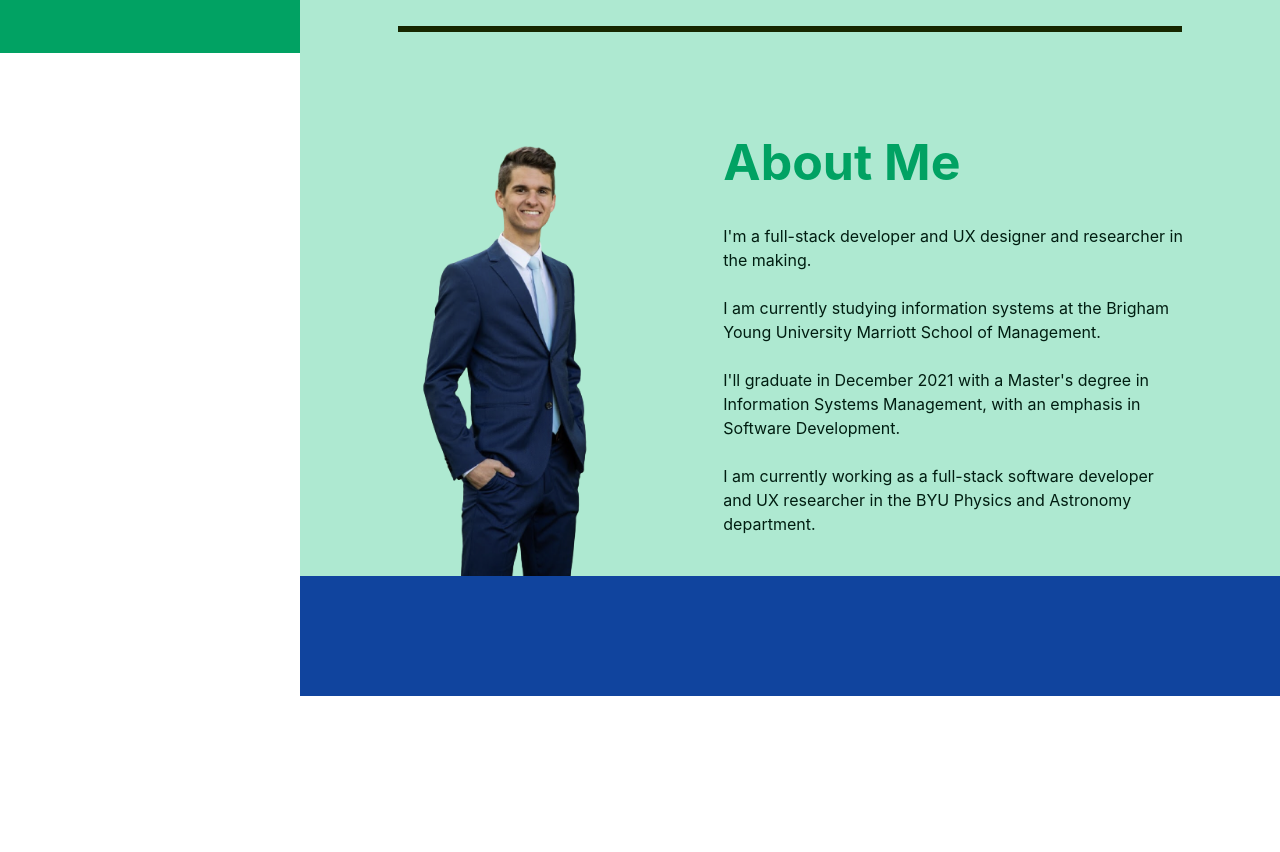
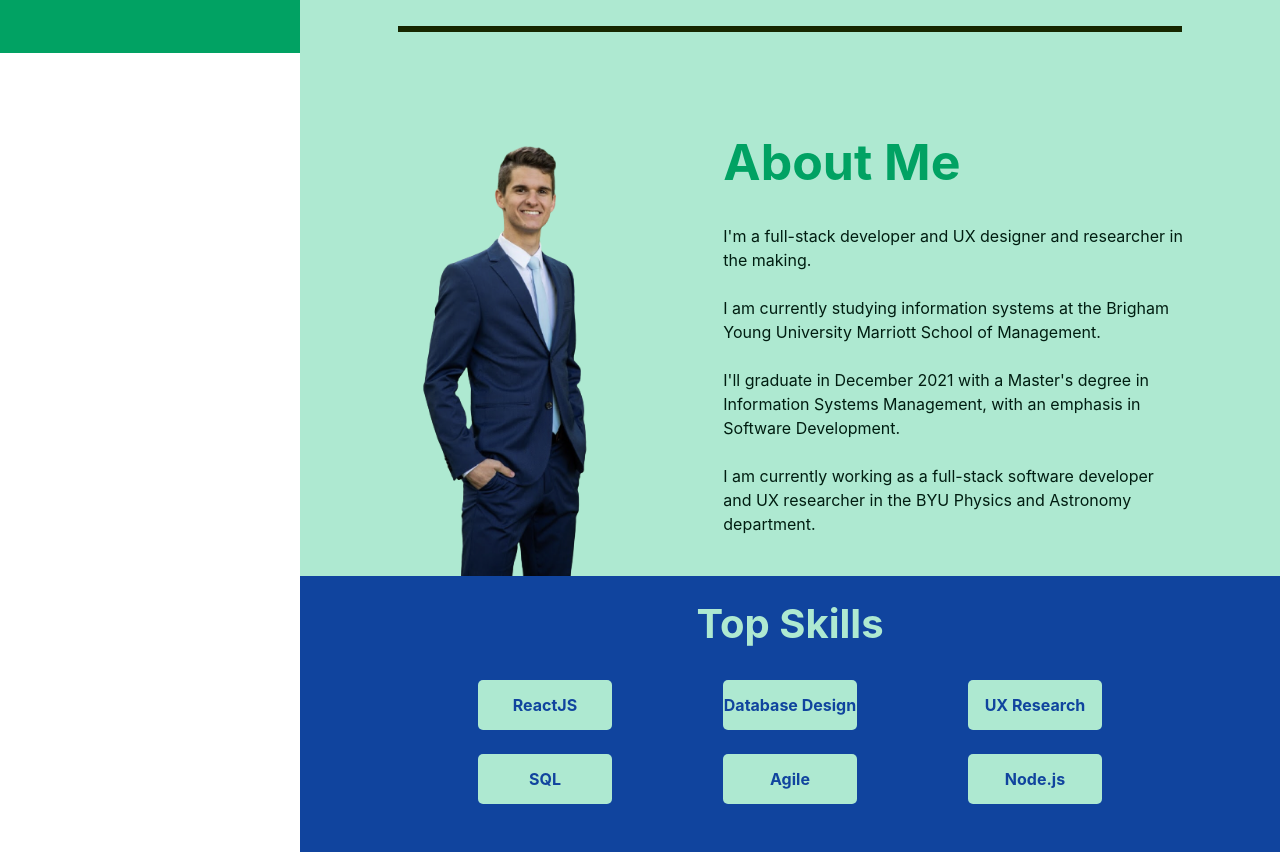
Before and after one commit to joshdn2/resume, a React (Create React App) app: page / in a window 1280 px wide. Shown: the part 747-1599 px from the top of the page. Before the commit the page ends 1443 px from the top, so only its background shows below. Built offline with nearby package versions, Linux system fonts and the light colour scheme.

Commit message:
done through about section and added page anchors

```diff
--- a/package.json
+++ b/package.json
@@ -10,6 +10,8 @@
     "react": "^16.12.0",
     "react-bootstrap": "^1.0.0-beta.16",
     "react-dom": "^16.12.0",
+    "react-router-dom": "^5.2.0",
+    "react-router-hash-link": "^2.1.0",
     "react-scripts": "3.4.0",
     "typeface-montserrat": "0.0.75"
   },
--- a/src/App.js
+++ b/src/App.js
@@ -1,4 +1,4 @@
-import React from 'react'
+import React, {useState} from 'react'
 import logo from './logo.svg'
 import './App.css'
 import 'bootstrap/dist/css/bootstrap.min.css'
@@ -7,17 +7,26 @@ import myLogo from "./media/logopic.png"
 import NotSidebar from "./NotSidebar/NotSidebar"
 import { HelpBlock } from 'react-bootstrap'
 import { directive } from '@babel/types'
+import { HashLink as Link } from 'react-router-hash-link'
 
 export default function App() {
+  const [anchorTarget, setAnchorTarget] = useState(null)
 
   let arrLinks = [
-    {name:'INTRODUCTION',link:'introduction'},
-    {name:'ABOUT ME',link:'about-me'},
-    {name:'EXPERIENCE',link:'experience'},
-    {name:'CONTACT',link:'contact'}
+    {name:'INTRODUCTION', link:'introduction'},
+    {name:'ABOUT ME', link:'about'},
+    {name:'EXPERIENCE', link:'experience'},
+    {name:'CONTACT', link:'contact'}
   ]
 let widthTest = false
   if(window.innerWidth < 800) widthTest = true
+
+  const scrollPoint = (link) => {
+    console.log(link)
+    let el = document.getElementById(link)
+    console.log(el)
+    el.scrollIntoView({ behavior: 'smooth', block: 'start' })
+  }
 
   return (
     <div className='backgroundColor'>
@@ -25,14 +34,14 @@ let widthTest = false
         <img src={myLogo} className={widthTest? "logopicSmall" : "logopic"}/>
         {!widthTest && arrLinks.map((l) => {
           return (
-            <div id={l.link} className="linkSection" >
+            <div className="linkSection" onClick={() => scrollPoint(l.link)}>
               <h5 className="linkText">{l.name}</h5>
             </div>
           )
         })}
       </div>
       <div className={widthTest? "notSidebarSmall" : "notSidebar"}>
-        <NotSidebar/>
+        <NotSidebar scrollPoint={scrollPoint}/>
       </div>
     </div>
   )
--- a/src/NotSidebar/NotSidebar.css
+++ b/src/NotSidebar/NotSidebar.css
@@ -19,6 +19,24 @@
     height:200px;
     line-height:200px;
     font-size:180px;
+}
+
+.nameSubTitle{
+    color: var(--high-contrast-light);
+    font-size:40px;
+}
+
+.centerTitle{
+    text-align: center;
+}
+
+.skillBox{
+    height:50px;
+    line-height: 50px;
+    background-color: var(--high-contrast-light);
+    color: var(--contrast-color-dull);
+    border-radius:5px;
+    font-weight:bold;
 }
 
 .nameTitle{
--- a/src/NotSidebar/NotSidebar.js
+++ b/src/NotSidebar/NotSidebar.js
@@ -6,8 +6,9 @@ import namePic from "../media/picresume.png"
 import resume from "../media/Josh_Danneman_Resume.pdf"
 import blackWhite from '../media/suitNoBackground.png'
 import {Container, Row, Col, Button} from 'react-bootstrap'
+import { NavHashLink as NavLink } from 'react-router-hash-link'
 
-export default function App() {
+export default function NotSidebar({scrollPoint}) {
 
     let arrSkills = [
         'ReactJS','UX Research','Database Design','Node.js','Systems Analysis','SQL'
@@ -19,7 +20,7 @@ export default function App() {
 
     return(
         <Container className='fullContainer'>
-            <Row className="headerSpace"></Row>
+            <Row className="headerSpace" id='introduction'></Row>
             <Row>
                 <Col md={1}></Col>
                 <Col md={6}className="headers">
@@ -63,20 +64,16 @@ export default function App() {
                 </Col>
                 <Col md={2}></Col>
                 <Col md={3}>
-                    <Button className="resumeReadButton">Read More</Button>
+                    <Button className="resumeReadButton" onClick={() => scrollPoint('about')}>Read More</Button>
                 </Col>
                 <Col md={2}></Col>
             </Row>
-            <br/>
-            <br/>
-            <br/>
-            <br/>
-            <br/>
-            <Row><hr className="lineBreak"/></Row>
-            <br/>
-            <br/>
-            <br/>
-            <Row>
+            <br/><br/><br/><br/><br/>
+            <Row><hr className="lineBreak"/>
+                {/* set anchor here for about me section */}
+            </Row>
+            <br/><br/><br/>
+            <Row id="about">
                 {/* this one has another picture and the about me section */}
                 <Col md={1}></Col>
                 <Col md={4} className='suitPicWrapper'>
@@ -103,7 +100,37 @@ export default function App() {
             </Row>
 
             <Row className='colorRow'>
-                <br/><br/><br/><br/><br/>
+                {/* This is the section with a few highlighted skills */}
+                <Col><br/>
+                    <Row className="justify-content-md-center">
+                        <Col md={3} className='centerTitle'><h2 className="nameSubTitle"><strong>Top Skills</strong></h2></Col>
+                    </Row>
+                    <br/>
+                    <Row>
+                        <Col md={2}></Col>
+                        <Col md={2} className='centerTitle'><div className='skillBox'>ReactJS</div></Col>
+                        <Col md={1}></Col>
+                        <Col md={2} className='centerTitle'><div className='skillBox'>Database Design</div></Col>
+                        <Col md={1}></Col>
+                        <Col md={2} className='centerTitle'><div className='skillBox'>UX Research</div></Col>
+                        <Col md={2}></Col>
+                    </Row>
+                    <br/>
+                    <Row>
+                        <Col md={2}></Col>
+                        <Col md={2} className='centerTitle'><div className='skillBox'>SQL</div></Col>
+                        <Col md={1}></Col>
+                        <Col md={2} className='centerTitle'><div className='skillBox'>Agile</div></Col>
+                        <Col md={1}></Col>
+                        <Col md={2} className='centerTitle'><div className='skillBox'>Node.js</div></Col>
+                        <Col md={2}></Col>
+                    </Row>
+                    <br/>
+                    <br/>
+                </Col>
+            </Row>
+            <Row>
+                {/* this section is for the Experience timeline */}
             </Row>
         </Container>
     )
```
Also changed, not shown: 1 other file (tests, documents, lock files or other folders).
